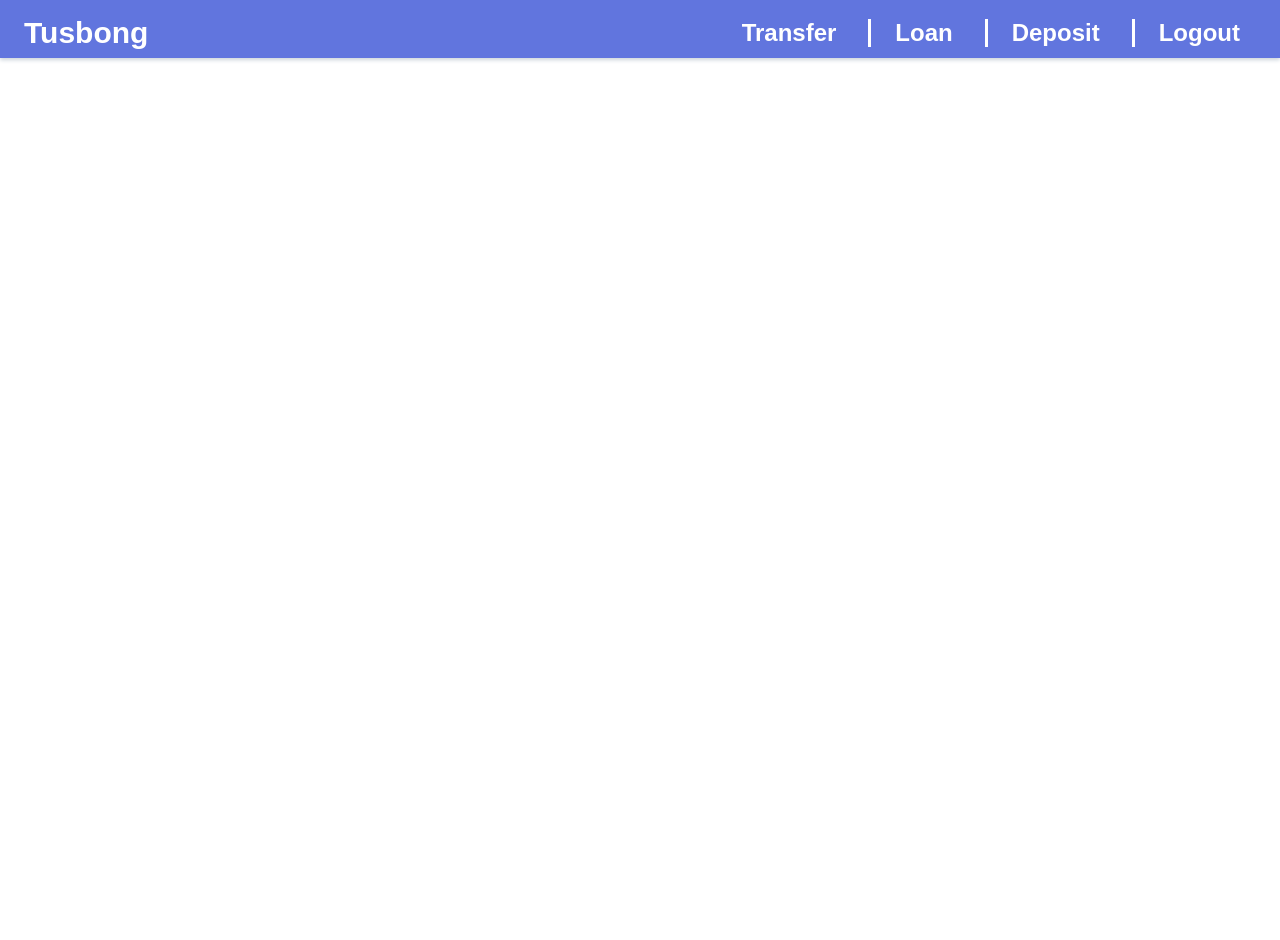
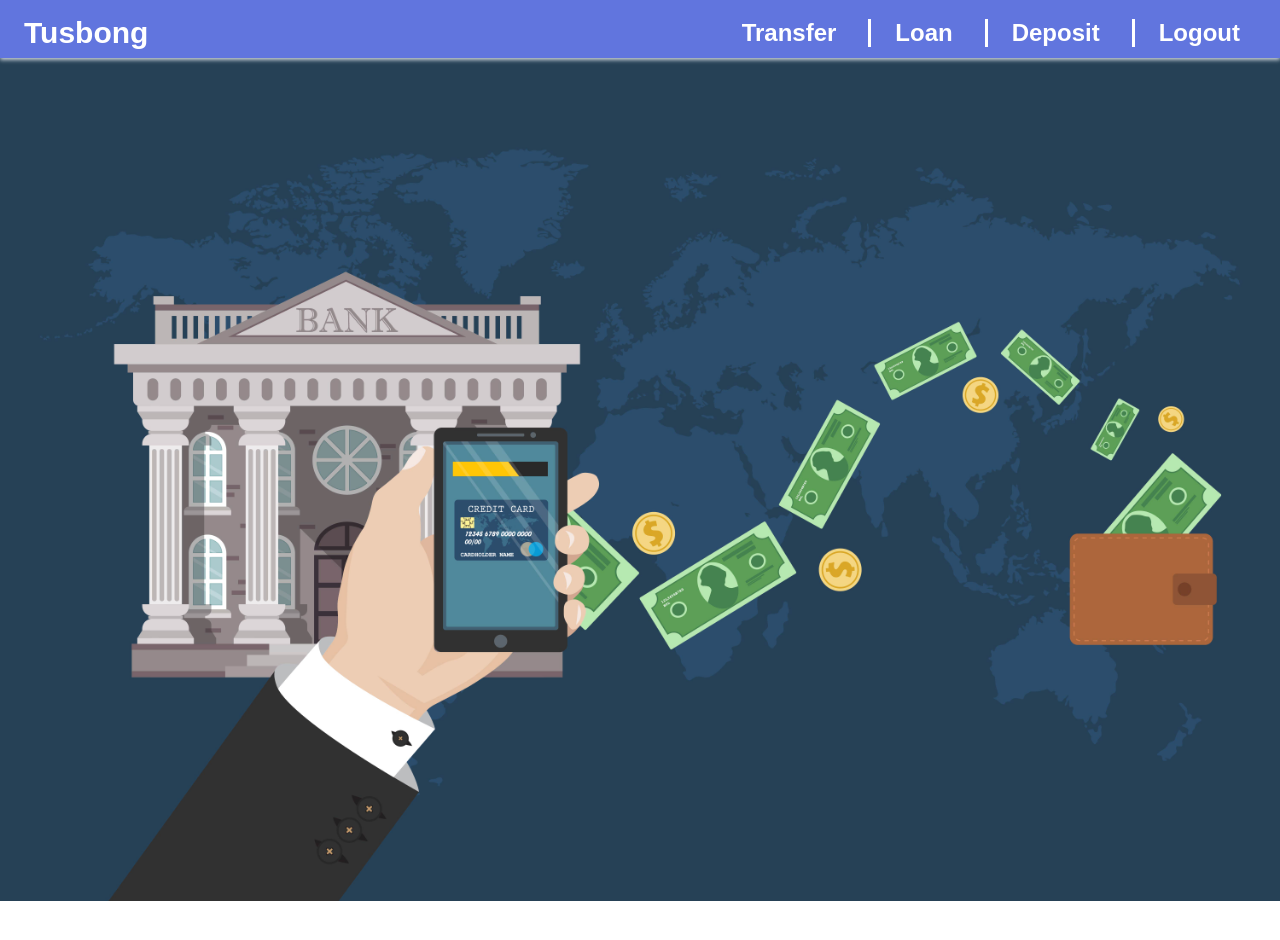
Before and after one commit to obumnwabude/tusbong, a plain HTML site: page public/index.html in a window 1280 px wide. Shown: the top 940 px of the page. Drawn offline with Linux system fonts and the light colour scheme; some packages are replaced by stand-ins of ours.

Commit message:
add header image across all pages

```diff
--- a/public/assets/css/app.css
+++ b/public/assets/css/app.css
@@ -12,6 +12,7 @@ body {
   height: 100%;
   max-width: 1400px;
   margin: 0 auto;
+  padding-top: 48px;
 }
 
 a, button#logout {
@@ -111,6 +112,14 @@ nav#navbar input:checked ~ div ul {
   display: block;
 }
 
+header {
+  width: 100%;
+}
+
+header img {
+  width: 100%;
+}
+
 main {
   height: 2000px;
 }
--- a/public/index.html
+++ b/public/index.html
@@ -26,6 +26,9 @@
     </ul>
   </div>
 </nav>
+<header>
+  <img src="/assets/images/transfer.jpg" alt="transfer">
+</header>
 <main></main>
 <footer>
   <span></span>
```
Also changed, not shown: public/404.html (+3 -0 lines), public/transfer.html (+3 -0 lines), public/assets/images/transfer.jpg (added).
